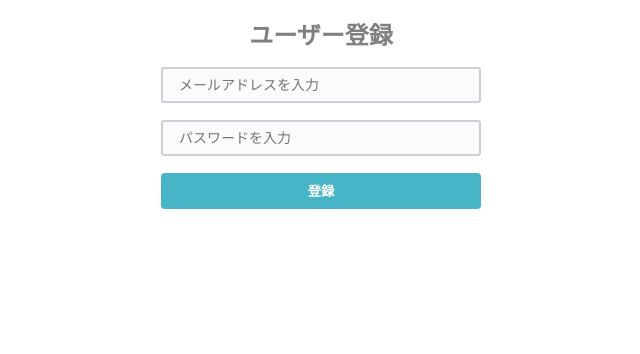
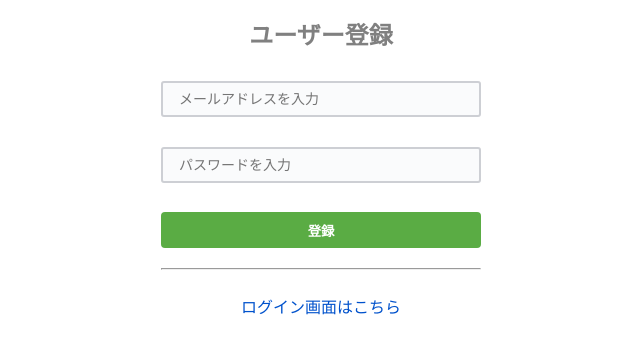
Before and after one commit to yyamada12/login, a React (Create React App) app in the folder client/react/: page /register in a window 1280 px wide. Shown: the top 354 px of the page, without its empty margins (319-959 px from the left). Built offline with nearby package versions, Linux system fonts and the light colour scheme.

Commit message:
update style for register view

```diff
--- a/client/react/src/components/Register.tsx
+++ b/client/react/src/components/Register.tsx
@@ -6,6 +6,7 @@ import axios from 'axios'
 import 'external/axios_settings'
 
 import 'style/register.css'
+import { Link } from 'react-router-dom'
 
 const Register: React.FC = () => {
   const [email, setEmail] = useState('')
@@ -49,7 +50,9 @@ const Register: React.FC = () => {
               required: 'メールアドレスを入力してください',
             })}
           />
-          {errors.email && errors.email.message}
+          <p className="registerMsg">
+            {errors.email && errors.email.message}
+          </p>
 
           <input
             type="password"
@@ -68,11 +71,20 @@ const Register: React.FC = () => {
             })}
           />
 
+          <p className="registerMsg">
+            {errors.password && errors.password.message}
+          </p>
+
           <button className="registerSubmit" type="submit">
             登録
           </button>
 
           <p className="registerMsg">{msg}</p>
+
+          <hr className="registerSeparator" />
+          <Link className="registerToLogin" to="/login">
+            <p>ログイン画面はこちら</p>
+          </Link>
         </form>
       </div>
     </React.Fragment>
--- a/client/react/src/style/register.css
+++ b/client/react/src/style/register.css
@@ -13,7 +13,7 @@
   border: 2px solid #cdcfd4;
   border-radius: 3px;
   text-indent: 1em;
-  margin: 0 0 1.2em;
+  margin: 1em 0 0;
 }
 
 .registerMain {
@@ -22,9 +22,10 @@
 }
 
 .registerSubmit {
+  margin: 1em 0 0;
   width: 100%;
   height: 36px;
-  background: rgb(71, 180, 199);
+  background: #5aac44;
   border-radius: 0.3em;
   font-weight: bold;
   text-decoration: none;
@@ -35,3 +36,17 @@
 .registerMsg {
   color: red;
 }
+
+.registerToLogin {
+  text-decoration: none;
+}
+
+.registerToLogin > p {
+  margin-top: 1.5em;
+  text-align: center;
+  color: #0052cc;
+}
+
+.registerSeparator {
+  margin-top: 1.2em;
+}
```
